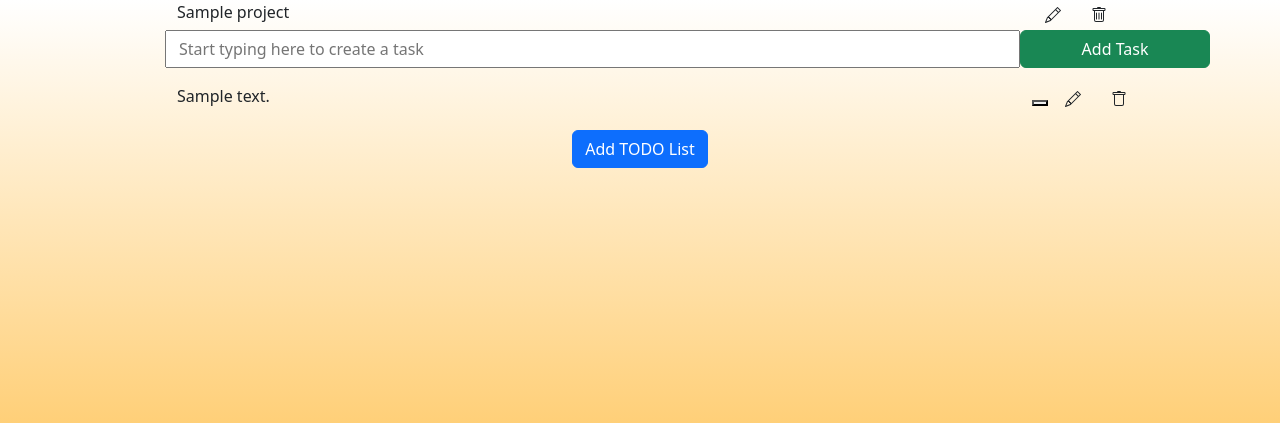
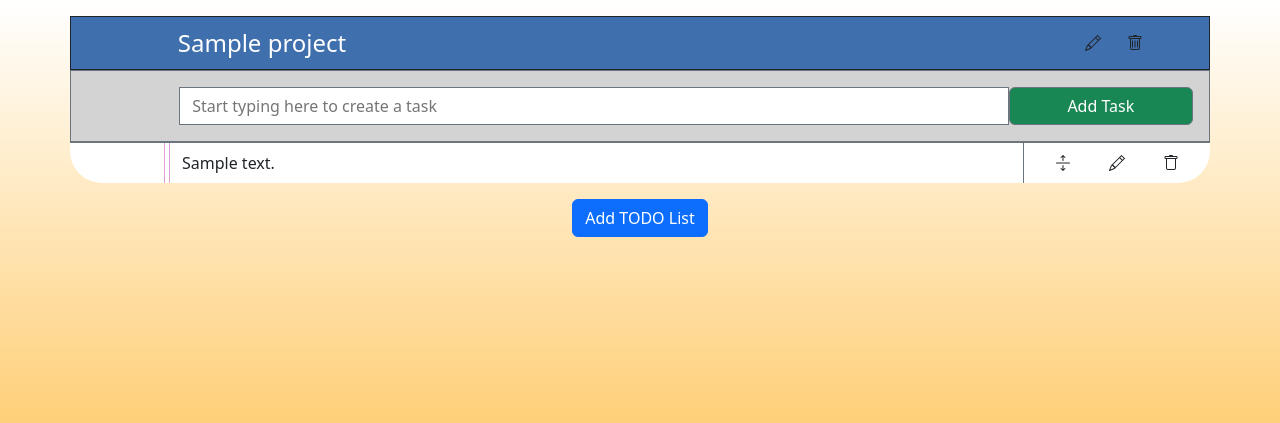
Before and after one commit to GawarWawar/ToDoApp, a Django app: page / in a window 1280 px wide. Shown: the top 423 px of the page. Run offline with Django 4.2, Linux system fonts and the light colour scheme; a user stored in the database is signed in; tables that the repository leaves empty hold one stand-in row (values such as "Sample post"); some libraries are stand-ins or nearby versions.

Commit message:
feat(main page style): Make page pretty. A lot of position and margin changes in project_id, task_edit and task_id; color and border changes mainly in task_id and task_edit with support from style.css

```diff
--- a/django_instance/schedule/static/styles.css
+++ b/django_instance/schedule/static/styles.css
@@ -1,29 +1,52 @@
+body, html, li, ul, form {
+    margin: unset;
+}
+
 .project-header{
     background-color: #3f6fad;
     color: white;
-    border: 1px solid black;
 }
 
-.project-form__container{
+.project-taskformsection{
     background-color: lightgrey;
 }
 
-.task-column{
-    border: 1px solid #efdcdf;
+.project-container{
     background-color: white;
-}
-
-.task-column__border-right__double {
-    border-right-style: double;
-    border-right-width: 6px;
-}
-
-.task-table{
-    background-color: white;
-    width: 100%;
-
 }
 
 .background {
     background-image: linear-gradient(white, orange);
 }
+
+.task-checkbox{
+    border-right: 1px solid;
+    border-right-color: plum;
+}
+
+.task-descrition{
+    border-right: 0.5px solid;
+    border-right-color: #6c757d;
+
+    border-left: 1px solid;
+    border-left-color: plum;
+
+}
+
+.task-container{
+    border-top: 0.5px solid;
+    border-color: #6c757d;
+}
+
+@media (max-width: 768px) {
+    .task-descrition{
+        border-right-color: #6c757d;
+        margin-left: 5;
+
+    }
+    .task-buttons{
+        border-top: 0.5px solid;
+        border-color: #6c757d;
+    }
+
+  }
--- a/django_instance/schedule/templates/project_id.html
+++ b/django_instance/schedule/templates/project_id.html
@@ -1,17 +1,17 @@
 <!DOCTYPE html>
 <html lang="en">
 <body>
-    <div class="container" id="project_body_{{project.id}}">
+    <div class="container my-3 project-container rounded-bottom-5" id="project_body_{{project.id}}">
         <!-- Row header -->
-        <header class="row" id="project_header_{{project.id}}">
+        <header class="row project-header border border-dark" id="project_header_{{project.id}}">
             <!-- Col with icon -->
             <div class="col-1"></div>
             <!-- Col with name of project -->
-            <div class="col col-md-9">
+            <div class="col col-md-9 fs-4 my-2">
             {{project.name}}
             </div>
             <!-- Col with buttons to edit and delete project-->
-            <div class="col-sm-2">
+            <div class="col-sm-2 d-flex justify-content-center">
             <!-- Edit Project Button -->
                 <button
                     class="btn"
@@ -40,7 +40,7 @@
         </header>
         <!-- Row Form to add task -->
         <form
-            class="row"
+            class="row project-taskformsection py-3 px-3 border border-secondary"
             hx-post={% url "create_task_for_project" project.id %}
             hx-target="#task_list_{{project.id}}" hx-swap="beforeend"
         >
@@ -49,20 +49,20 @@
             <div class="col-sm-1"></div>
             <!-- Col with input field -->
             <input
-                class="col"
+                class="col col-xs-10 col-md-8 col-lg-9 pe-0 border border-secondary "
                 type="text"
                 name="description"
                 placeholder="Start typing here to create a task"
             >
             <!-- Col with button -->
-            <button class="btn btn-success col-sm-2" type="submit">
+            <button class="btn btn-success col-md col-xs-3 border border-secondary" type="submit">
                 Add Task
             </button>
         </form>
         <!-- Container for tasks-->
         <form
             id="task_list_{{project.id}}"
-            clas="row"
+            clas="row project-taskcontainer"
             hx-post={% url "sort_project" project.id %}
             hx-trigger="end"
             hx-swap="none"
--- a/django_instance/schedule/templates/task_id.html
+++ b/django_instance/schedule/templates/task_id.html
@@ -1,32 +1,42 @@
 <!DOCTYPE html>
 <html lang="en">
 <body>
-    <div class="row" id="task_body_{{task.id}}">
+    <div class="row task-container" id="task_body_{{task.id}}">
         <input type='hidden' name='priority_by_id' value='{{task.id}}'/>
         <!-- Checkbox column -->
-        <div class="col-1"></div>
+        <div class="col-1 d-flex justify-content-center task-checkbox ">
+            <butto class="btn">
+
+            </butto>
+        </div>
         <!-- Description column -->
-        <div class="col col-md-9">
+        <div class="col col-xs-10 col-md-8 col-lg-9 task-descrition ms-md-1 ">
             {% if error %}
             {{message}}
             {% endif %}
-            {{task.description}}
+            <p class="my-2">
+                {{task.description}}
+            </p>
         </div>
         <!-- Buttons columnm -->
-        <div class="col-md-2 col-xs-3">
-            <button></button>
+        <div class="col-md col-xs-3 d-flex justify-content-center align-content-center flex-row task-buttons">
+            <button class="btn col">
+                <svg xmlns="http://www.w3.org/2000/svg" width="16" height="16" fill="currentColor" class="bi bi-arrows-expand" viewBox="0 0 16 16">
+                    <path fill-rule="evenodd" d="M1 8a.5.5 0 0 1 .5-.5h13a.5.5 0 0 1 0 1h-13A.5.5 0 0 1 1 8M7.646.146a.5.5 0 0 1 .708 0l2 2a.5.5 0 0 1-.708.708L8.5 1.707V5.5a.5.5 0 0 1-1 0V1.707L6.354 2.854a.5.5 0 1 1-.708-.708zM8 10a.5.5 0 0 1 .5.5v3.793l1.146-1.147a.5.5 0 0 1 .708.708l-2 2a.5.5 0 0 1-.708 0l-2-2a.5.5 0 0 1 .708-.708L7.5 14.293V10.5A.5.5 0 0 1 8 10" />
+                </svg>
+            </button>
             <button
-            class="btn"
-            hx-get={% url "start_edit_task" task.id%}
-            hx-target="#task_body_{{task.id}}"
-            hx-swap="outerHTML"
+                class="btn col"
+                hx-get={% url "start_edit_task" task.id%}
+                hx-target="#task_body_{{task.id}}"
+                hx-swap="outerHTML"
             >
                 <svg xmlns="http://www.w3.org/2000/svg" width="16" height="16" fill="currentColor" class="bi bi-pencil" viewBox="0 0 16 16">
                     <path d="M12.146.146a.5.5 0 0 1 .708 0l3 3a.5.5 0 0 1 0 .708l-10 10a.5.5 0 0 1-.168.11l-5 2a.5.5 0 0 1-.65-.65l2-5a.5.5 0 0 1 .11-.168zM11.207 2.5 13.5 4.793 14.793 3.5 12.5 1.207zm1.586 3L10.5 3.207 4 9.707V10h.5a.5.5 0 0 1 .5.5v.5h.5a.5.5 0 0 1 .5.5v.5h.293zm-9.761 5.175-.106.106-1.528 3.821 3.821-1.528.106-.106A.5.5 0 0 1 5 12.5V12h-.5a.5.5 0 0 1-.5-.5V11h-.5a.5.5 0 0 1-.468-.325" />
                 </svg>
             </button>
             <button
-                class="btn"
+                class="btn col"
                 hx-delete={% url "delete_task" task.id%}
                 hx-confirm="This task will be deleted. Are you sure?"
                 hx-target="#task_body_{{task.id}}"
```
Also changed, not shown: django_instance/schedule/templates/task_edit.html (+12 -8 lines).
